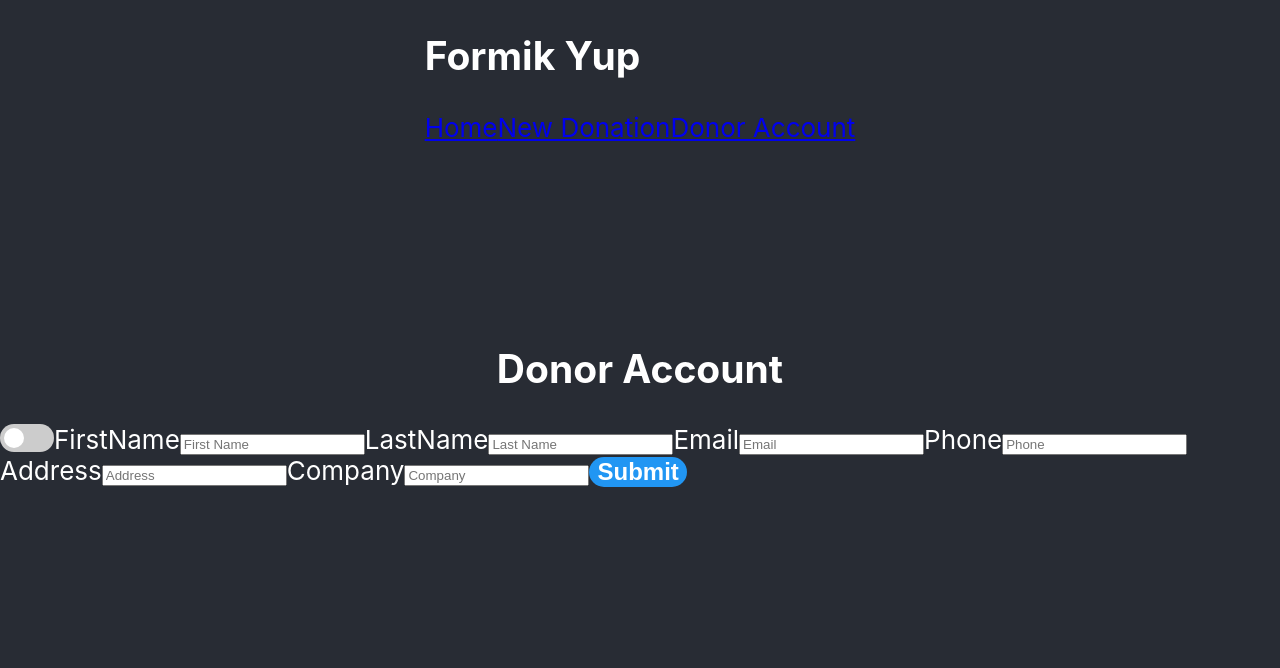
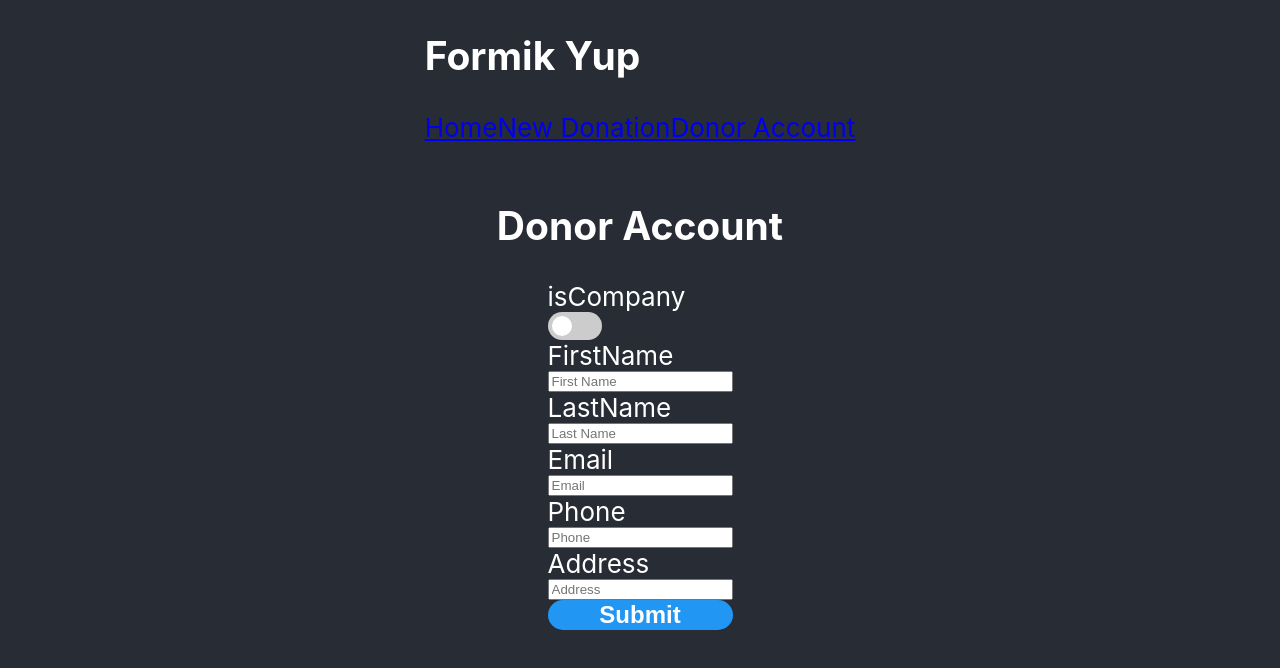
Before and after one commit to mrChernicharo/ts-yup-formik, a React (Vite) app: page /donor/account in a window 1280 px wide. Shown: the top 668 px of the page. Built offline with nearby package versions, Linux system fonts and the light colour scheme.

Commit message:
toggle fields on isCompany change

```diff
--- a/src/components/DonorAccountForm/index.css
+++ b/src/components/DonorAccountForm/index.css
@@ -13,3 +13,12 @@
   cursor: pointer;
   opacity: 0.7;
 }
+
+.button:disabled {
+  background-color: #cdcdcd;
+}
+
+.form {
+  display: flex;
+  flex-direction: column;
+}
--- a/src/components/DonorAccountForm/index.tsx
+++ b/src/components/DonorAccountForm/index.tsx
@@ -6,21 +6,27 @@
 	Field,
 	FieldProps,
 } from "formik";
+import { useEffect } from "react";
 import { DonorAccount, initialValues } from "../../utils/constants";
 import SlideToggle from "../shared/SlideToggle";
 import TextField from "../shared/TextField";
 import "./index.css";
 
 const DonorAccountForm = () => {
+	const handleSubmit = (values: DonorAccount, actions: FormikHelpers<DonorAccount>) => {
+		let submitData;
 
-	const handleSubmit = (
-		values: DonorAccount,
-		actions: FormikHelpers<DonorAccount>
-	) => {
-		actions.setSubmitting(true);
-		console.log({ values, actions });
-		alert(JSON.stringify(values, null, 2));
-		setTimeout(() => actions.setSubmitting(false), 1000);
+		if (values.isCompany) {
+			submitData = { ...values, firstName: "", lastName: "" }
+		} else {
+			submitData = { ...values, company: "" };
+		}
+		console.log({ values, submitData, actions });
+
+		actions.setSubmitting(true)
+
+		alert(JSON.stringify(submitData, null, 2));
+		setTimeout(() => actions.setSubmitting(false), 600);
 	};
 
 	return (
@@ -31,35 +37,40 @@
 
 			<Formik
 				initialValues={initialValues.DONOR_ACCOUNT}
-				onSubmit={(values, actions) => {
-					handleSubmit(values, actions);
-				}}
+				onSubmit={(values, actions) => handleSubmit(values, actions)}
 			>
-				{({ isSubmitting, isValidating, values }) => (
-					<Form>
+				{({ isSubmitting, isValidating, values, handleChange, unregisterField }) => {
+
+					return (
+						<Form className="form">
 							<SlideToggle
 								id="isCompany"
 								name="isCompany"
 								isChecked={values.isCompany}
 							/>
-
+							{!values.isCompany && (
+								<>
 									<TextField id="firstName" name="firstName" placeholder="First Name" />
-
 									<TextField id="lastName" name="lastName" placeholder="Last Name" />
-
+								</>
+							)}
+							{values.isCompany && (
+								<TextField id="company" name="company" placeholder="Company" />
+							)}
 							<TextField id="email" name="email" placeholder="Email" />
-
 							<TextField id="phone" name="phone" placeholder="Phone" />
-
 							<TextField id="address" name="address" placeholder="Address" />
 
-						<TextField id="company" name="company" placeholder="Company" />
-
-						<button className="button" disabled={isValidating && isSubmitting} type="submit">
+							<button
+								type="submit"
+								className="button"
+								disabled={!isValidating && isSubmitting}
+							>
 								Submit
 							</button>
 						</Form>
-				)}
+					)
+				}}
 			</Formik>
 		</>
 	);
--- a/src/components/shared/SlideToggle/index.tsx
+++ b/src/components/shared/SlideToggle/index.tsx
@@ -9,10 +9,11 @@
 
 const SlideToggle = ({ id, name, isChecked }: SlideToggleProps) => {
 	return (
-		<label className="switch">
-			<Field id={id} name={name} type="checkbox" checked={isChecked} />
-			<span className="slider round"></span>
-		</label>
+		<><span>{name}</span>
+			<label className="switch">
+				<Field id={id} name={name} type="checkbox" checked={isChecked} />
+				<span className="slider round"></span>
+			</label></>
 	);
 };
 
```
Lines whose indentation alone changed are shown as unchanged.
